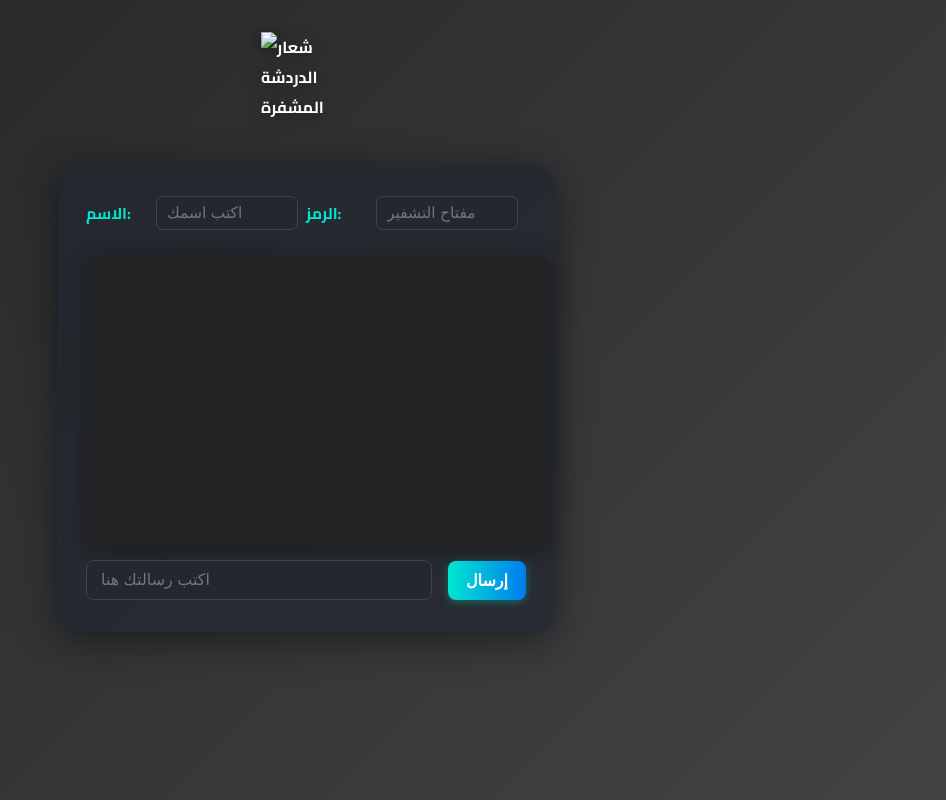
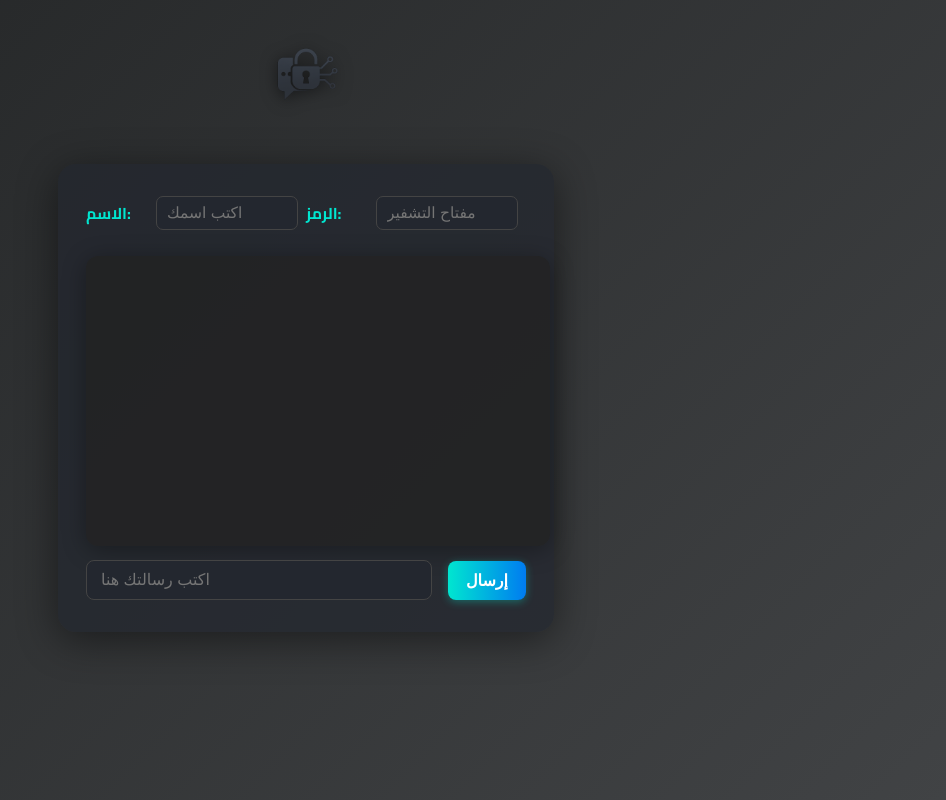
Before and after one commit to SuleimanAllibde/chat, a website: page index.html in a window 1280 px wide. Shown: the whole page, without its empty margins (334-1280 px from the left). Drawn offline with nearby package versions, Linux system fonts and the light colour scheme.

Commit message:
Add files via upload

```diff
--- a/index.html
+++ b/index.html
@@ -163,7 +163,7 @@
 </head>
 <body>
   <div style="display:flex; flex-direction:column; align-items:center; margin-top:32px;">
-    <img src="pic/logo.png" alt="شعار الدردشة المشفرة" style="width:90px; height:90px; margin-bottom:10px; filter: drop-shadow(0 2px 8px #0008);" />
+    <img src="logo.png" alt="شعار الدردشة المشفرة" style="width:90px; height:90px; margin-bottom:10px; filter: drop-shadow(0 2px 8px #0008);" />
 
   </div>
   <div class="chat-container">
```
